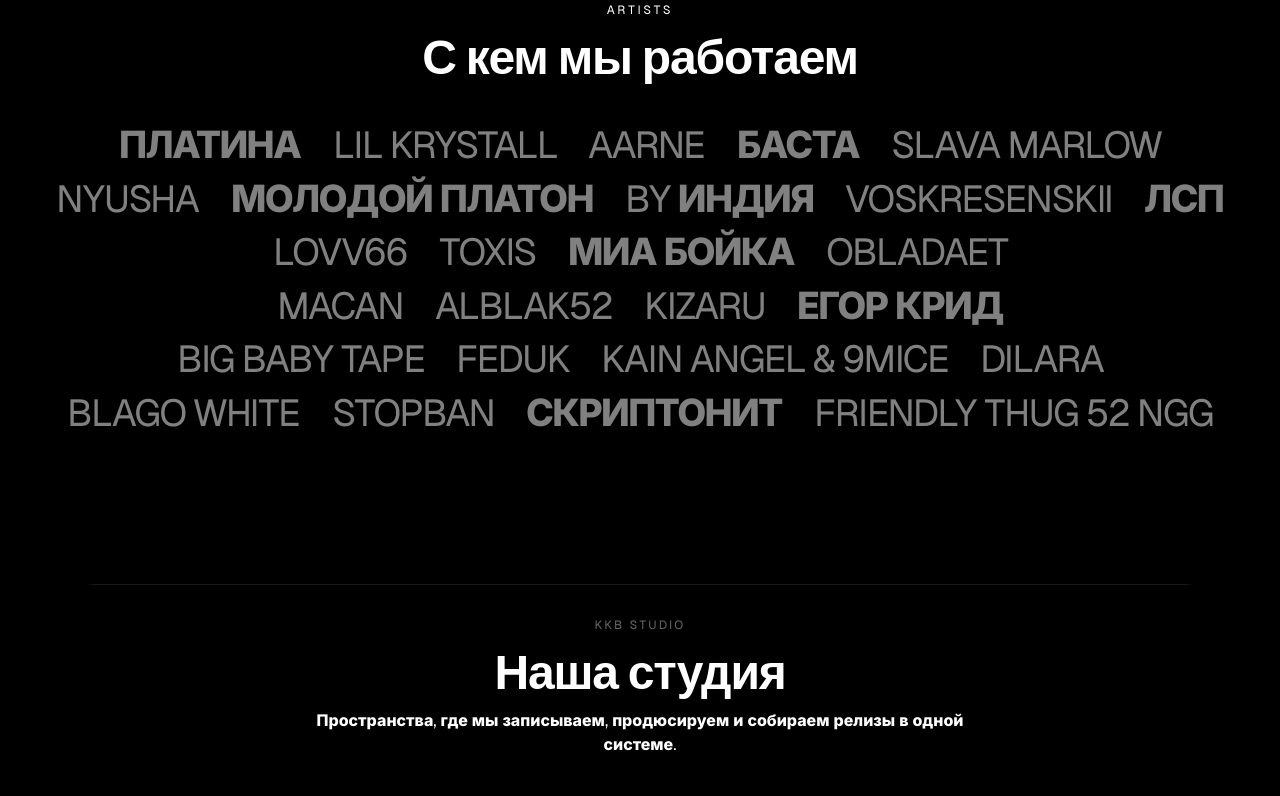
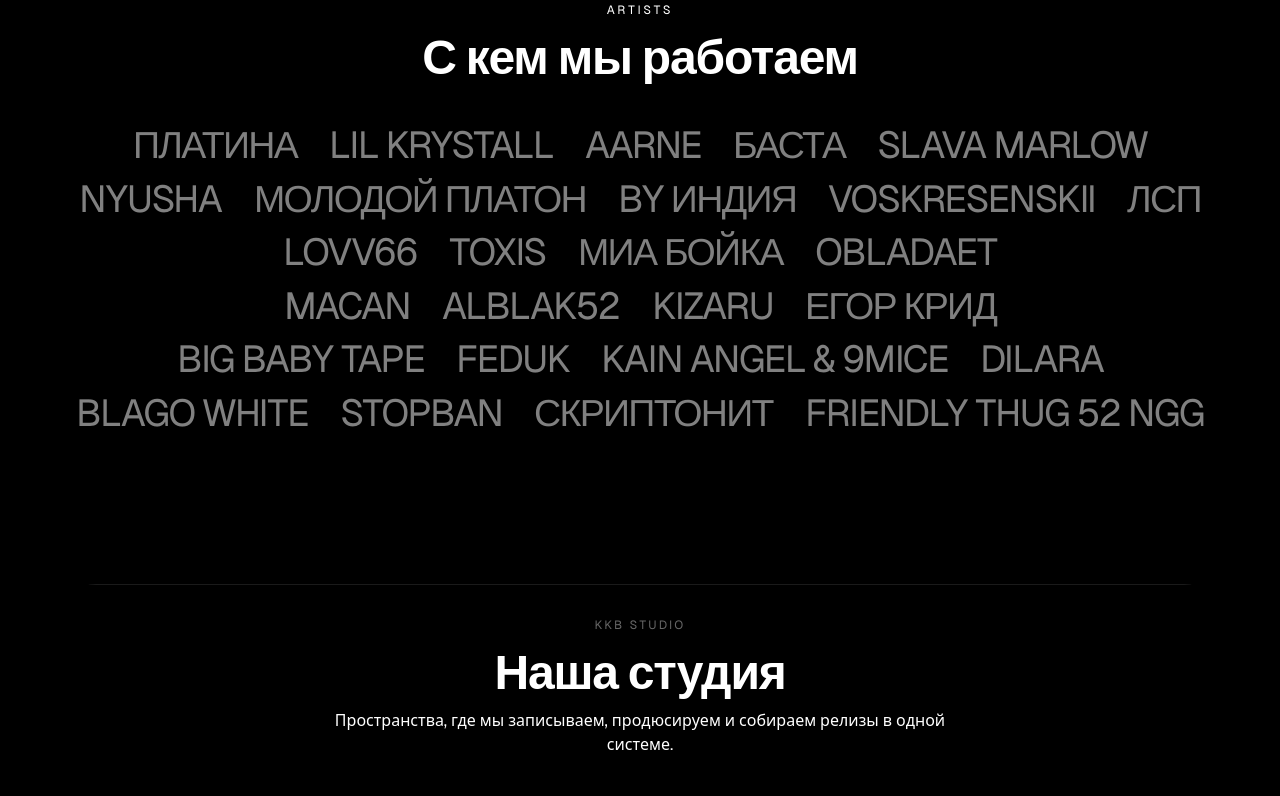
Before and after one commit to YaroslavSigidin/PULSAR, a React (Vite) app: page / in a window 1280 px wide. Shown: the part 1100-1896 px from the top of the page. Built offline with nearby package versions, Linux system fonts and the light colour scheme; no server answers.

Commit message:
Scope Inter italic to hero tagline

```diff
--- a/src/index.css
+++ b/src/index.css
@@ -42,7 +42,7 @@
 
   body {
     @apply bg-background text-foreground antialiased;
-    font-family: "Geist Sans", "Inter", system-ui, sans-serif;
+    font-family: "Geist Sans", system-ui, sans-serif;
   }
 
   h1,
@@ -934,7 +934,7 @@
   }
 
   .artist-name-column {
-    font-family: "Geist Sans", "Inter", "Helvetica Neue", Arial, sans-serif;
+    font-family: "Geist Sans", "Helvetica Neue", Arial, sans-serif;
     color: #808080;
     letter-spacing: -0.045em;
     transition:
```
